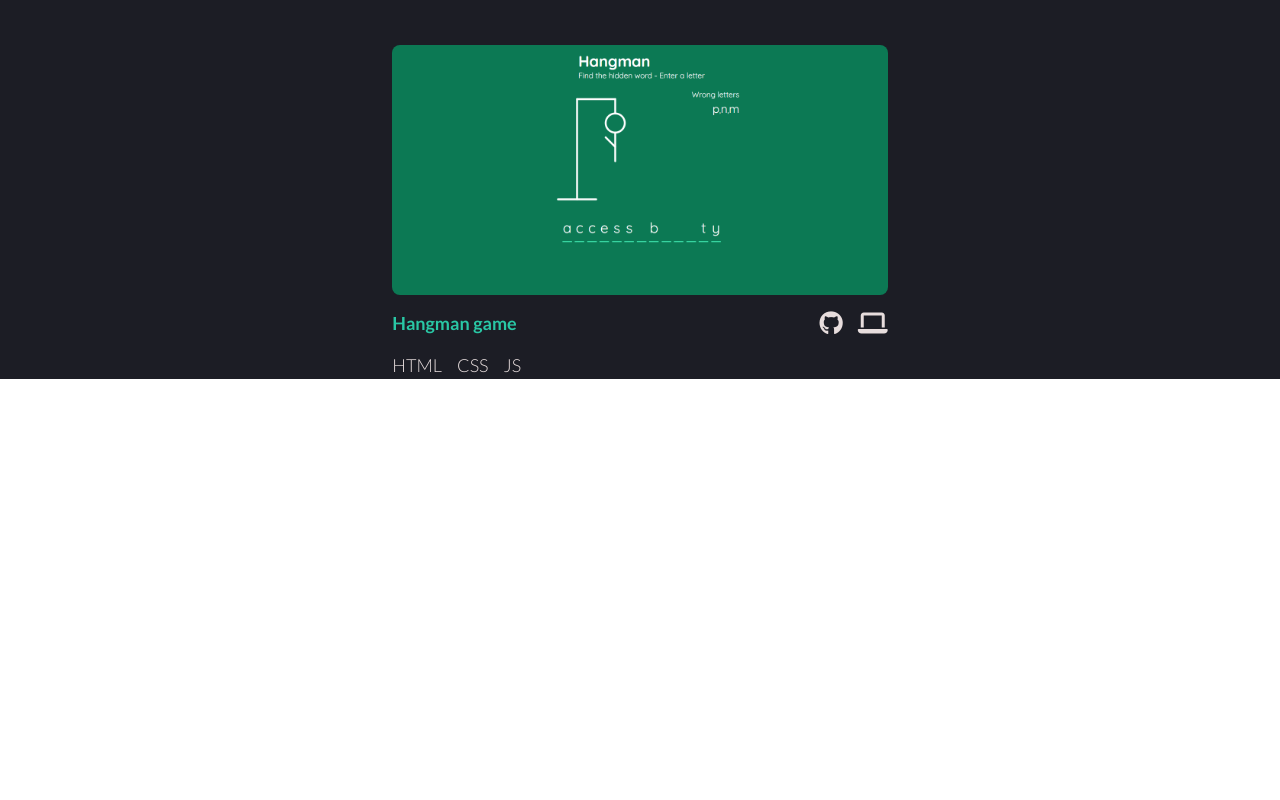
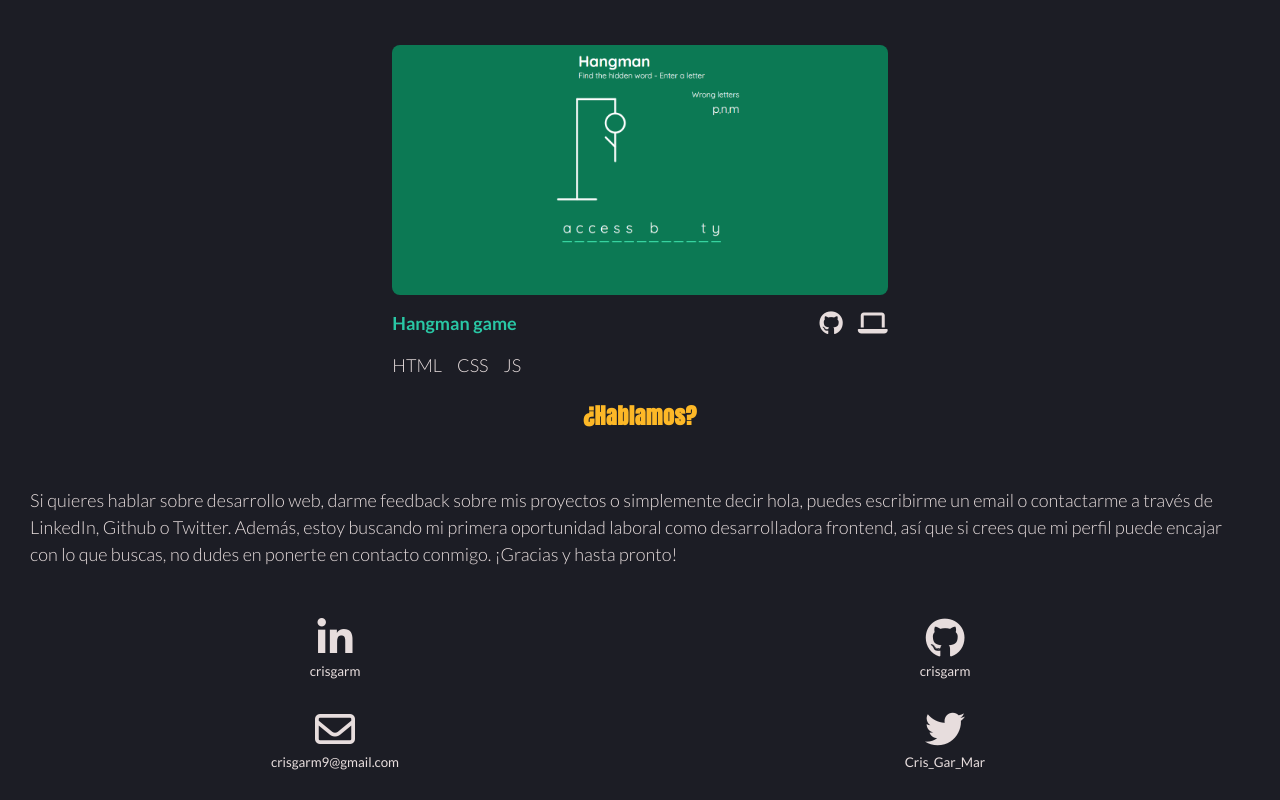
Before and after one commit to crisgarm/portfolio, a React (Create React App) app: page / in a window 1280 px wide. Shown: the part 3502-4302 px from the top of the page. Before the commit the page ends 3881 px from the top, so only its background shows below. Built offline with nearby package versions, Linux system fonts and the light colour scheme.

Commit message:
Add contact section

```diff
--- a/src/components/Contact.js
+++ b/src/components/Contact.js
@@ -1,7 +1,66 @@
 import React from "react";
+import "../stylesheets/Contact.scss";
 
-const Contact = (props) => {
-  return <div></div>;
+const Contact = () => {
+  return (
+    <section className="contact" id="contact">
+      <h2 className="contact__title">¿Hablamos?</h2>
+      <p className="contact__text">
+        Si quieres hablar sobre desarrollo web, darme feedback sobre mis
+        proyectos o simplemente decir hola, puedes escribirme un email o
+        contactarme a través de LinkedIn, Github o Twitter. Además, estoy
+        buscando mi primera oportunidad laboral como desarrolladora frontend,
+        así que si crees que mi perfil puede encajar con lo que buscas, no dudes
+        en ponerte en contacto conmigo. ¡Gracias y hasta pronto!
+      </p>
+      <ul className="contact__menu">
+        <li className="contact__menu-item">
+          <a
+            href="https://www.linkedin.com/in/crisgarm/"
+            className="contact__menu-link"
+            target="_blank"
+            rel="noreferrer"
+          >
+            <small>crisgarm</small>
+            <i className="fab fa-linkedin-in contact__menu-link-icon"></i>
+          </a>
+        </li>
+        <li>
+          <a
+            href="https://github.com/crisgarm/"
+            className="contact__menu-link"
+            target="_blank"
+            rel="noreferrer"
+          >
+            <small>crisgarm</small>
+            <i className="fab fa-github contact__menu-link-icon"></i>
+          </a>
+        </li>
+        <li>
+          <a
+            href="mailto:crisgarm9@gmail.com"
+            className="contact__menu-link"
+            target="_blank"
+            rel="noreferrer"
+          >
+            <small>crisgarm9@gmail.com</small>
+            <i className="far fa-envelope contact__menu-link-icon"></i>
+          </a>
+        </li>
+        <li>
+          <a
+            href="https://twitter.com/Cris_Gar_Mar"
+            className="contact__menu-link"
+            target="_blank"
+            rel="noreferrer"
+          >
+            <small>Cris_Gar_Mar</small>
+            <i className="fab fa-twitter contact__menu-link-icon"></i>
+          </a>
+        </li>
+      </ul>
+    </section>
+  );
 };
 
 export default Contact;
--- /dev/null
+++ b/src/stylesheets/Contact.scss
@@ -0,0 +1,48 @@
+@import "./core/vars";
+
+.contact {
+  width: 100%;
+
+  &__title {
+    font-family: $fontFamilyTitle;
+    color: $colorPrimary;
+    font-size: 22px;
+    letter-spacing: 0.5px;
+    padding: 20px 0 55px 0;
+    text-align: center;
+  }
+
+  &__text {
+    font-family: $fontFamilyText;
+    font-size: 18px;
+    font-weight: 300;
+    line-height: 1.5;
+    padding-bottom: 50px;
+  }
+
+  &__menu {
+    display: grid;
+    grid-template-columns: repeat(2, 1fr);
+    grid-template-rows: repeat(2, 1fr);
+
+    &-item {
+      padding-bottom: 30px;
+    }
+
+    &-link {
+      display: flex;
+      flex-direction: column-reverse;
+      align-items: center;
+      color: var(--theme-text);
+      font-family: $fontFamilyText;
+
+      &:hover {
+        color: $colorSecondary;
+      }
+      &-icon {
+        font-size: 40px;
+        padding-bottom: 5px;
+      }
+    }
+  }
+}
```
